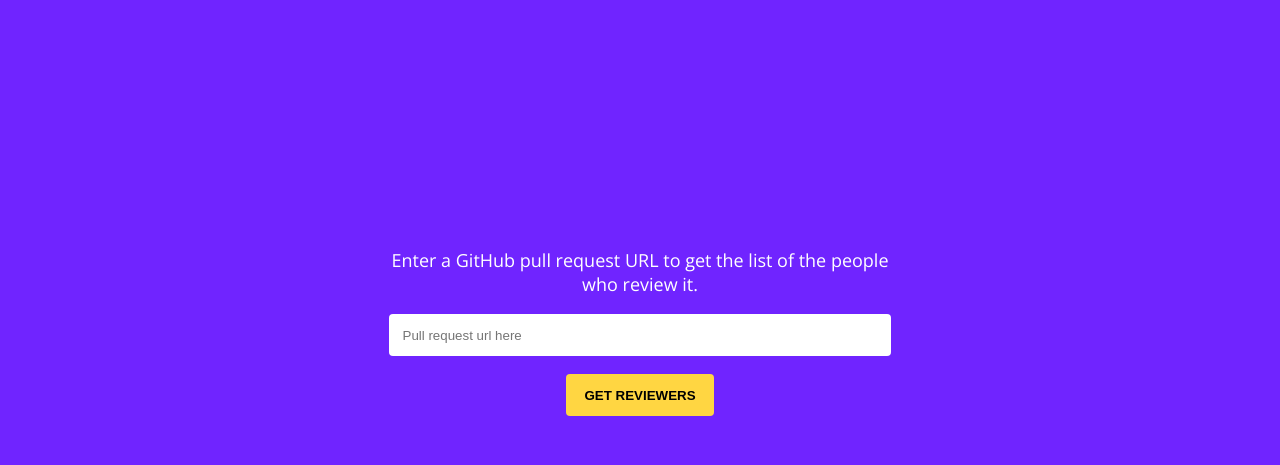
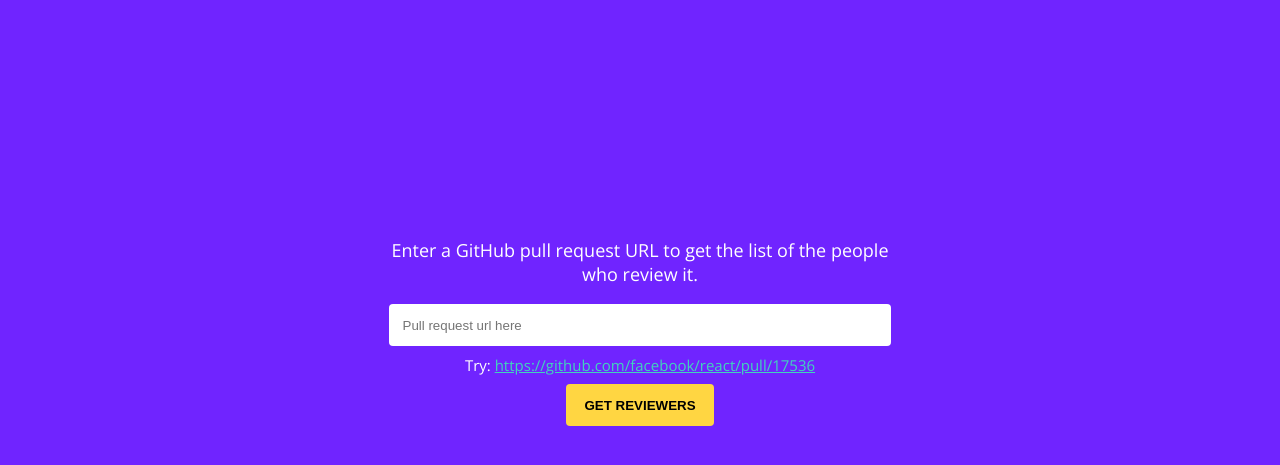
Before and after one commit to MauricioRobayo/pull-request-reviewers, a website built with webpack: page src/index.html in a window 1280 px wide. Shown: the part 77-542 px from the top of the page. Built offline with nearby package versions, Linux system fonts and the light colour scheme.

Commit message:
feat: add example pr url to test

```diff
--- a/src/index.html
+++ b/src/index.html
@@ -26,8 +26,8 @@
         <form id="pull-request-form">
           <label for="pull-request-url"
             >Enter a GitHub pull request URL to get the list of the people who
-            review it.</label
-          >
+            review it.
+          </label>
           <input
             id="pull-request-url"
             type="url"
@@ -35,7 +35,7 @@
             pattern="https://github\.com/[\w\-_.+]+/[\w\-_.+]+/pull/\d+.*"
             title="Enter a valid GitHub pull request url"
           />
-          <div id="example"></div>
+          <small id="example">Try: <a href="/#https://github.com/facebook/react/pull/17536">https://github.com/facebook/react/pull/17536</a></small>
           <button type="submit">Get reviewers</button>
           <div id="error-msgs"></div>
         </form>
--- a/src/style.scss
+++ b/src/style.scss
@@ -21,7 +21,6 @@ html {
 *:after {
   box-sizing: inherit;
 }
-
 body {
   font-family: 'Open Sans', sans-serif;
   color: var(--dusk);
@@ -34,6 +33,9 @@ ul {
   margin: 0;
   font-size: 1rem;
   font-weight: normal;
+}
+a {
+  color: var(--link);
 }
 header {
   background-color: var(--main-dark);
```
